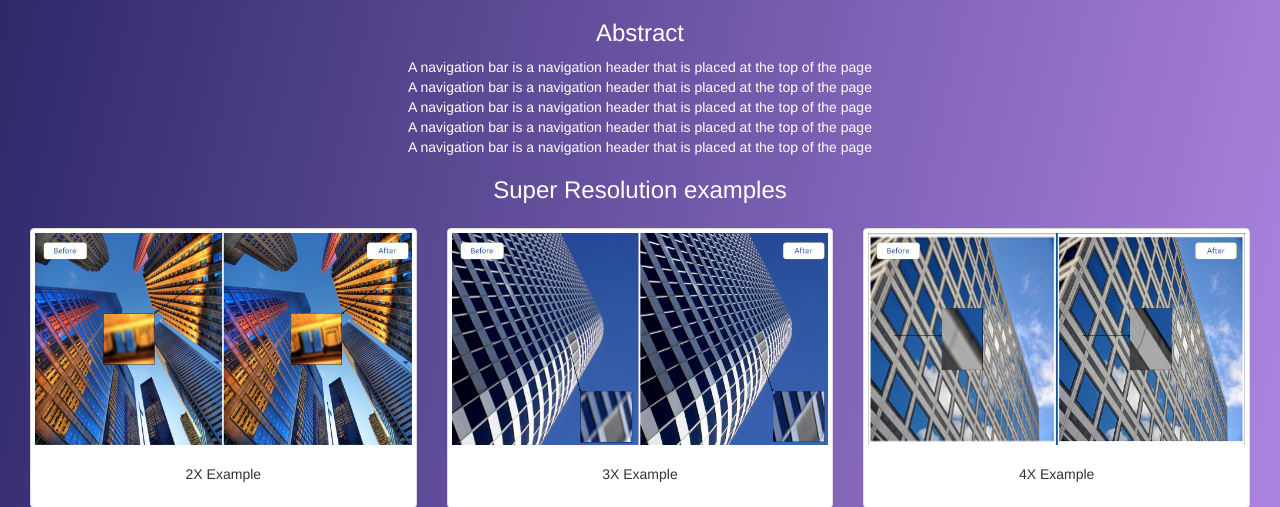
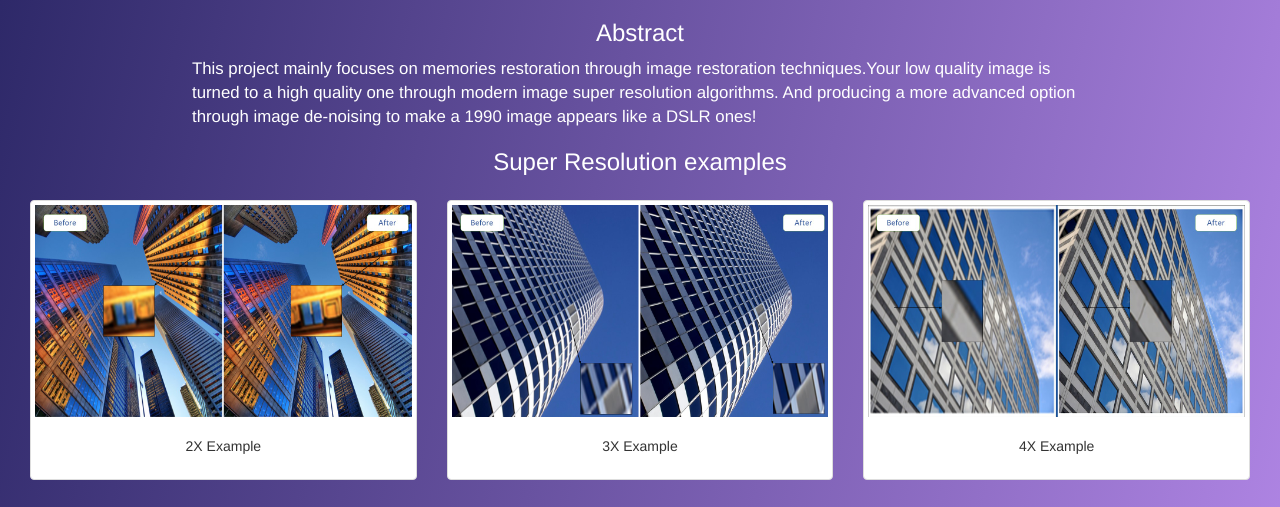
Before and after one commit to MohamedBakrAli/Graduation-Project-Demo, a Flask app: page /project in a window 1280 px wide. Shown: the part 116-623 px from the top of the page. Run offline with Flask 2, Linux system fonts and the light colour scheme; some libraries are stand-ins or nearby versions.

Commit message:
add the abstraction to the main page

```diff
--- a/static/css/style.css
+++ b/static/css/style.css
@@ -10,6 +10,11 @@ body {
   font-size: 0.90em;
   display: none;
 
+}
+.abstract p {
+  width: 70%;
+  margin: auto auto;
+  font-size: 1.2em;
 }
 select {
   -webkit-border-radius:25px;
--- a/templates/project.html
+++ b/templates/project.html
@@ -17,12 +17,11 @@
 <div class="abstract">
 <center>
   <h3>Abstract</h3>
-  <p>A navigation bar is a navigation header that is placed at the top of the page<br>
-  A navigation bar is a navigation header that is placed at the top of the page<br>
-  A navigation bar is a navigation header that is placed at the top of the page<br>
-  A navigation bar is a navigation header that is placed at the top of the page<br>
-  A navigation bar is a navigation header that is placed at the top of the page</p>
-  </center>
+</center>
+
+  <p>This project mainly focuses on memories restoration through image restoration techniques.Your low quality image is turned to a high quality one through modern image super resolution algorithms.
+  	And producing a more advanced option through image de-noising to make a 1990 image appears like a DSLR ones!
+</p>
 </div>
 <div class="Super Resolution examples">
   <h3><center>Super Resolution examples</center></h3>
```
